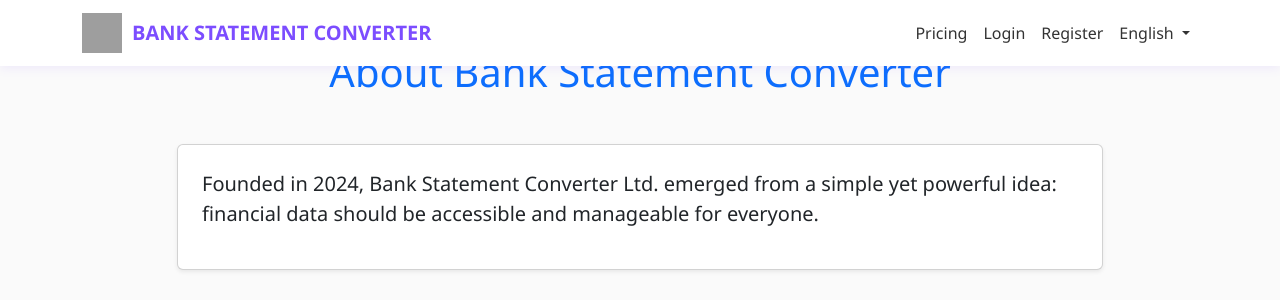
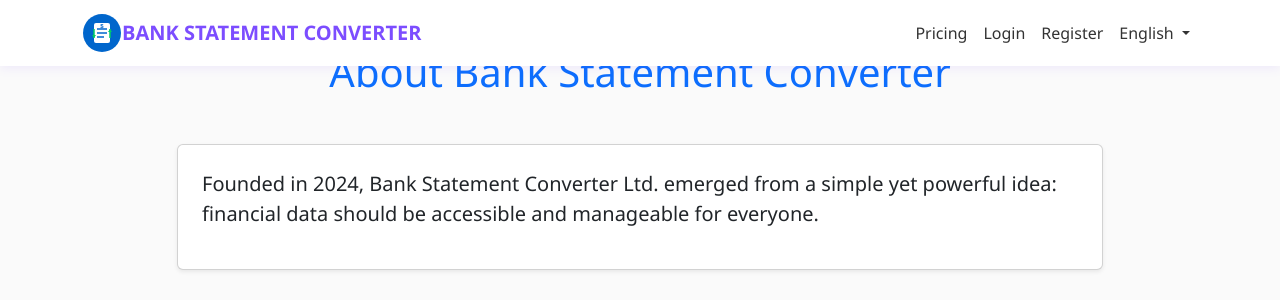
Before and after one commit to Zeecoworld/fimiff, a Flask app: page /about in a window 1280 px wide. Shown: the top 300 px of the page. Run offline with Flask 3, Linux system fonts and the light colour scheme; parts of the project's set-up code (start-up, migrations or seed data) failed here and were passed over; some libraries are stand-ins or nearby versions; grey boxes are pictures that could not be loaded.

Commit message:
Update base.html

```diff
--- a/templates/base.html
+++ b/templates/base.html
@@ -446,13 +446,28 @@
     {% block extra_css %}{% endblock %}
 </head>
 <body>
-    <!-- Navbar -->
     <nav class="navbar navbar-expand-lg navbar-light bg-white fixed-top">
     <div class="container">
-        <a class="navbar-brand" href="{{ url_for('home') }}">
-            <img src="/api/placeholder/40/40" width="40" height="40" alt="Logo">
-            BANK STATEMENT CONVERTER
-        </a>
+        <a class="navbar-brand" href="/">
+          <svg xmlns="http://www.w3.org/2000/svg" width="40" height="40" viewBox="0 0 40 40">
+            <!-- Background circle -->
+            <circle cx="20" cy="20" r="19" fill="#0066cc" />
+            <!-- Document icon -->
+            <rect x="12" y="10" width="16" height="20" rx="2" fill="white" />
+            <!-- Document lines -->
+            <line x1="15" y1="16" x2="25" y2="16" stroke="#0066cc" stroke-width="1.5" />
+            <line x1="15" y1="20" x2="25" y2="20" stroke="#0066cc" stroke-width="1.5" />
+            <line x1="15" y1="24" x2="22" y2="24" stroke="#0066cc" stroke-width="1.5" />
+            <!-- Arrow indicating conversion -->
+            <path d="M26 19 L30 19 L28 16 L26 19 Z" fill="#00cc66" />
+            <path d="M14 22 L10 22 L12 25 L14 22 Z" fill="#00cc66" />
+            <path d="M28 16 L28 25" stroke="#00cc66" stroke-width="1.5" />
+            <path d="M12 16 L12 25" stroke="#00cc66" stroke-width="1.5" />
+            <!-- $ Symbol -->
+            <text x="20" y="15" font-family="Arial" font-size="6" font-weight="bold" text-anchor="middle" fill="#0066cc">$</text>
+          </svg>
+          BANK STATEMENT CONVERTER
+       </a>
         <button class="navbar-toggler" type="button" data-bs-toggle="collapse" data-bs-target="#navbarNav">
             <span class="navbar-toggler-icon"></span>
         </button>
```
